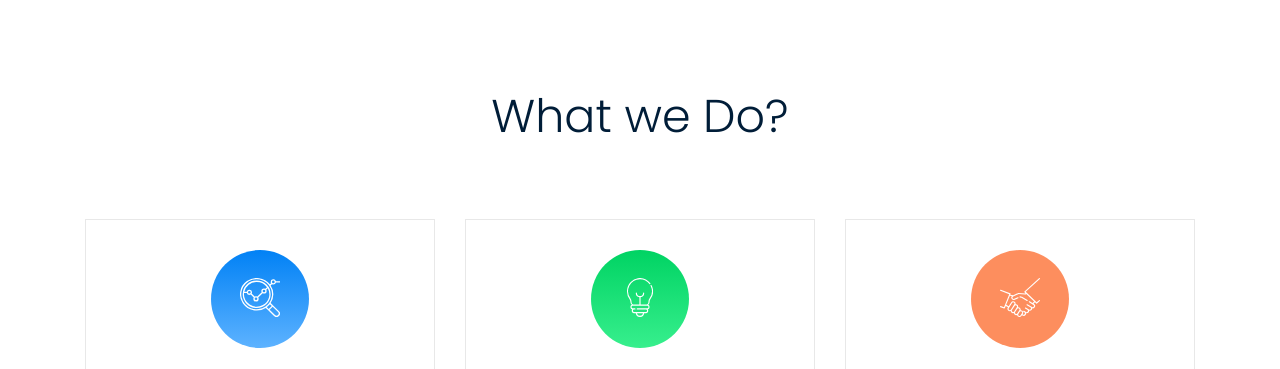
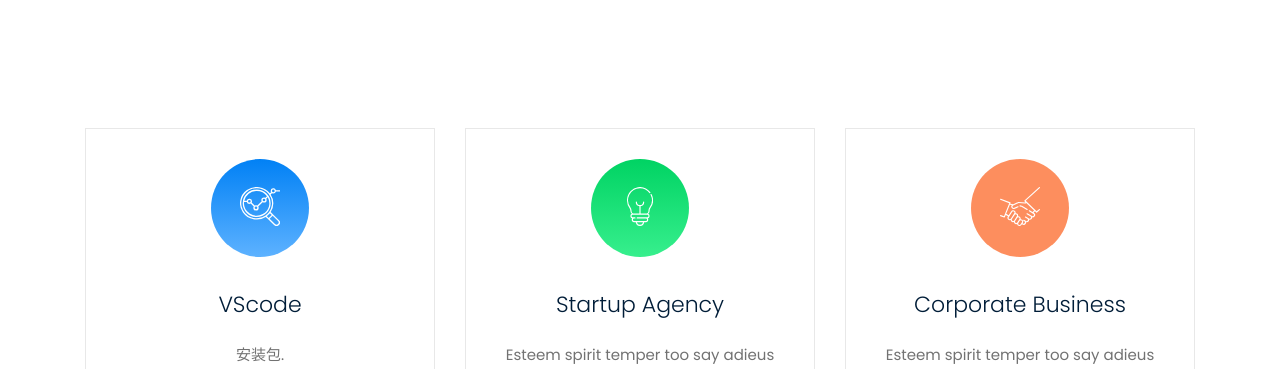
Before and after one commit to unrealrainbow1/unrealrainbow1.github.io, a plain HTML site: page download.html in a window 1280 px wide. Shown: the part 772-1141 px from the top of the page. Drawn offline with Linux system fonts and the light colour scheme.

Commit message:
change(del) download h3

```diff
--- a/download.html
+++ b/download.html
@@ -172,7 +172,7 @@
         <div class="row">
           <div class="col-xl-12">
             <div class="section_title text-center mb-50">
-              <h3>What we Do?</h3>
+
             </div>
           </div>
         </div>
```
